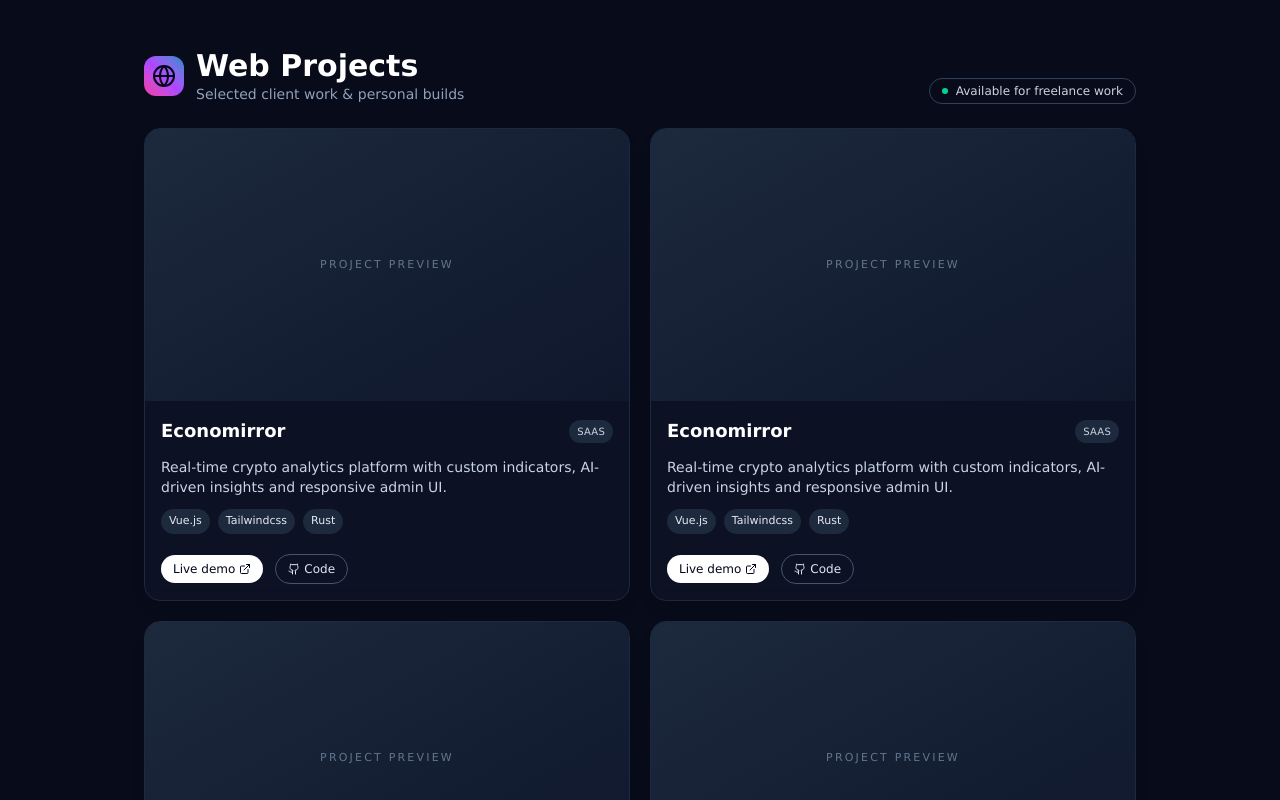
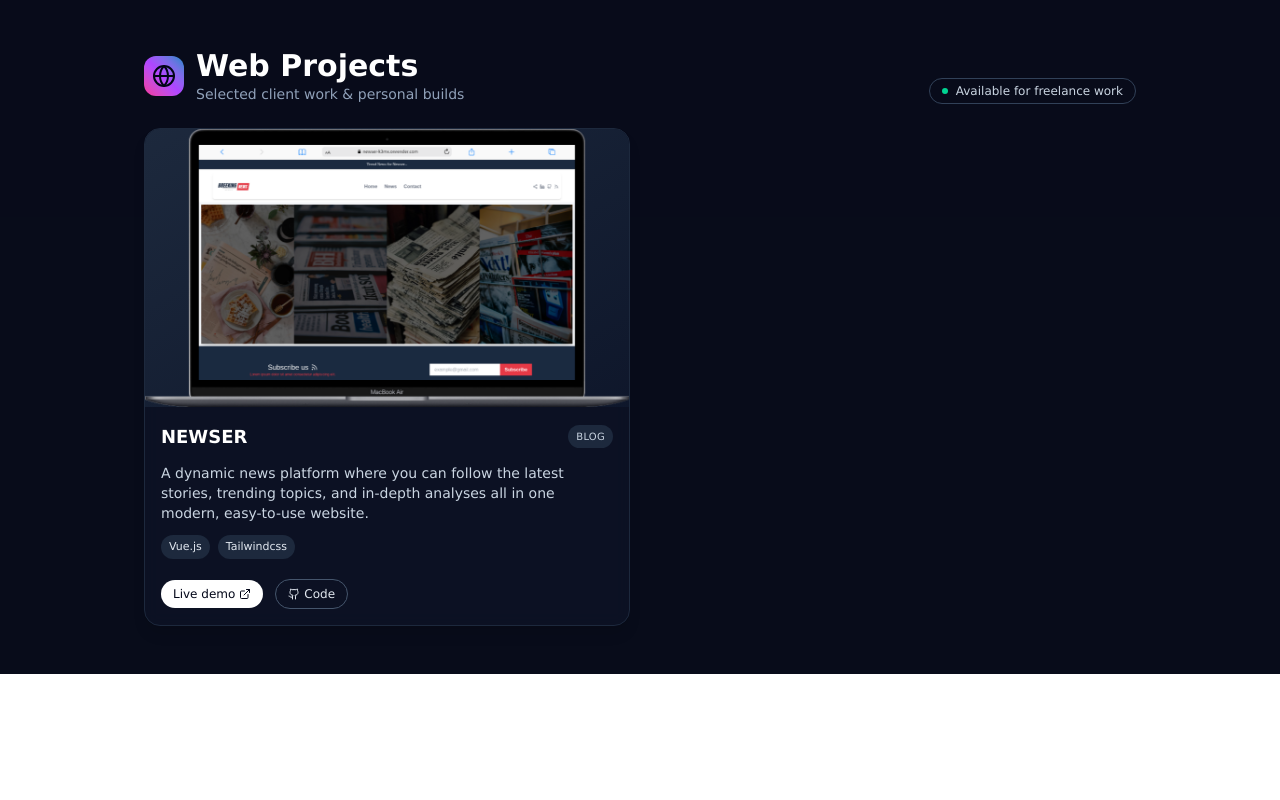
Before and after one commit to nickforhuman/inalkara, a Vue app: page / in a window 1280 px wide. Shown: the part 800-1600 px from the top of the page. After the commit the page ends 1474 px from the top, so only its background shows below. Built offline with nearby package versions, Linux system fonts and the light colour scheme.

Commit message:
add social media link and newser web template

```diff
--- a/src/views/HomeView.vue
+++ b/src/views/HomeView.vue
@@ -4,7 +4,6 @@
     class="w-full min-h-screen flex justify-center items-center bg-gradient-to-b from-slate-950 via-slate-900 to-slate-950"
   >
     <div class="flex flex-col justify-center items-center gap-6 px-4">
-      <!-- avatar + gradient border -->
       <div
         class="relative p-[3px] rounded-full bg-gradient-to-tr from-pink-500 via-purple-500 to-sky-500 shadow-xl shadow-sky-900/40"
       >
@@ -12,7 +11,6 @@
           class="w-36 h-36 bg-[url('@/assets/images/me.jpg')] bg-center bg-cover rounded-full"
         ></div>
 
-        <!-- name badge with gradient text -->
         <span
           class="absolute -right-5 bottom-5 rounded-xl border border-white/10 px-4 py-1.5 bg-slate-900/80 backdrop-blur text-[10px] font-semibold uppercase tracking-wide transform -rotate-12 shadow-lg"
         >
@@ -48,7 +46,7 @@
           <li>
             <a
               class="p-2 flex justify-center items-center rounded-full border border-white/50 hover:border-pink-500 hover:bg-pink-500/10 transition"
-              href=""
+              href="https://instagram.com/i.karakhanli"
             >
               <Instagram class="w-5 h-5 text-pink-600" />
             </a>
@@ -56,7 +54,7 @@
           <li>
             <a
               class="p-2 flex justify-center items-center rounded-full border border-white hover:border-sky-500 hover:bg-sky-500/10 transition"
-              href=""
+              href="https://www.linkedin.com/in/inal-karakhanli/"
             >
               <Linkedin class="w-5 h-5 text-blue-400" />
             </a>
@@ -64,7 +62,7 @@
           <li>
             <a
               class="p-2 flex justify-center items-center rounded-full border border-white hover:border-zinc-900 hover:bg-zinc-900/10 transition"
-              href=""
+              href="https://github.com/nickforhuman"
             >
               <Github class="w-5 h-5 text-gray-400" />
             </a>
@@ -110,7 +108,7 @@
           <div
             class="aspect-video bg-gradient-to-br from-slate-800 to-slate-900 flex items-center justify-center text-[11px] tracking-[0.2em] text-slate-500"
           >
-            PROJECT PREVIEW
+            <img :src="card.image" alt="" />
           </div>
 
           <div class="p-4 flex flex-col gap-3">
@@ -182,36 +180,13 @@
 
 const webCardItems = ref([
   {
-    title: 'Economirror',
-    projecttype: 'SaaS',
-    desc: 'Real-time crypto analytics platform with custom indicators, AI-driven insights and responsive admin UI.',
-    tech: ['Vue.js', 'Tailwindcss', 'Rust'],
-    link: 'https://economirror.com',
-    githublink: 'https://github.com/economirror-main/',
-  },
-  {
-    title: 'Economirror',
-    projecttype: 'SaaS',
-    desc: 'Real-time crypto analytics platform with custom indicators, AI-driven insights and responsive admin UI.',
-    tech: ['Vue.js', 'Tailwindcss', 'Rust'],
-    link: 'https://economirror.com',
-    githublink: 'https://github.com/economirror-main/',
-  },
-  {
-    title: 'Economirror',
-    projecttype: 'SaaS',
-    desc: 'Real-time crypto analytics platform with custom indicators, AI-driven insights and responsive admin UI.',
-    tech: ['Vue.js', 'Tailwindcss', 'Rust'],
-    link: 'https://economirror.com',
-    githublink: 'https://github.com/economirror-main/',
-  },
-  {
-    title: 'Economirror',
-    projecttype: 'SaaS',
-    desc: 'Real-time crypto analytics platform with custom indicators, AI-driven insights and responsive admin UI.',
-    tech: ['Vue.js', 'Tailwindcss', 'Rust'],
-    link: 'https://economirror.com',
-    githublink: 'https://github.com/economirror-main/',
+    image: new URL('@/assets/images/portfolio/newser.png', import.meta.url).href,
+    title: 'NEWSER',
+    projecttype: 'Blog',
+    desc: 'A dynamic news platform where you can follow the latest stories, trending topics, and in-depth analyses all in one modern, easy-to-use website.',
+    tech: ['Vue.js', 'Tailwindcss'],
+    link: 'https://newser-k3mx.onrender.com/',
+    githublink: 'https://github.com/nickforhuman/newser',
   },
 ])
 </script>
```
Also changed, not shown: src/assets/images/portfolio/newser-1.png (added), src/assets/images/portfolio/newser.png (added).
